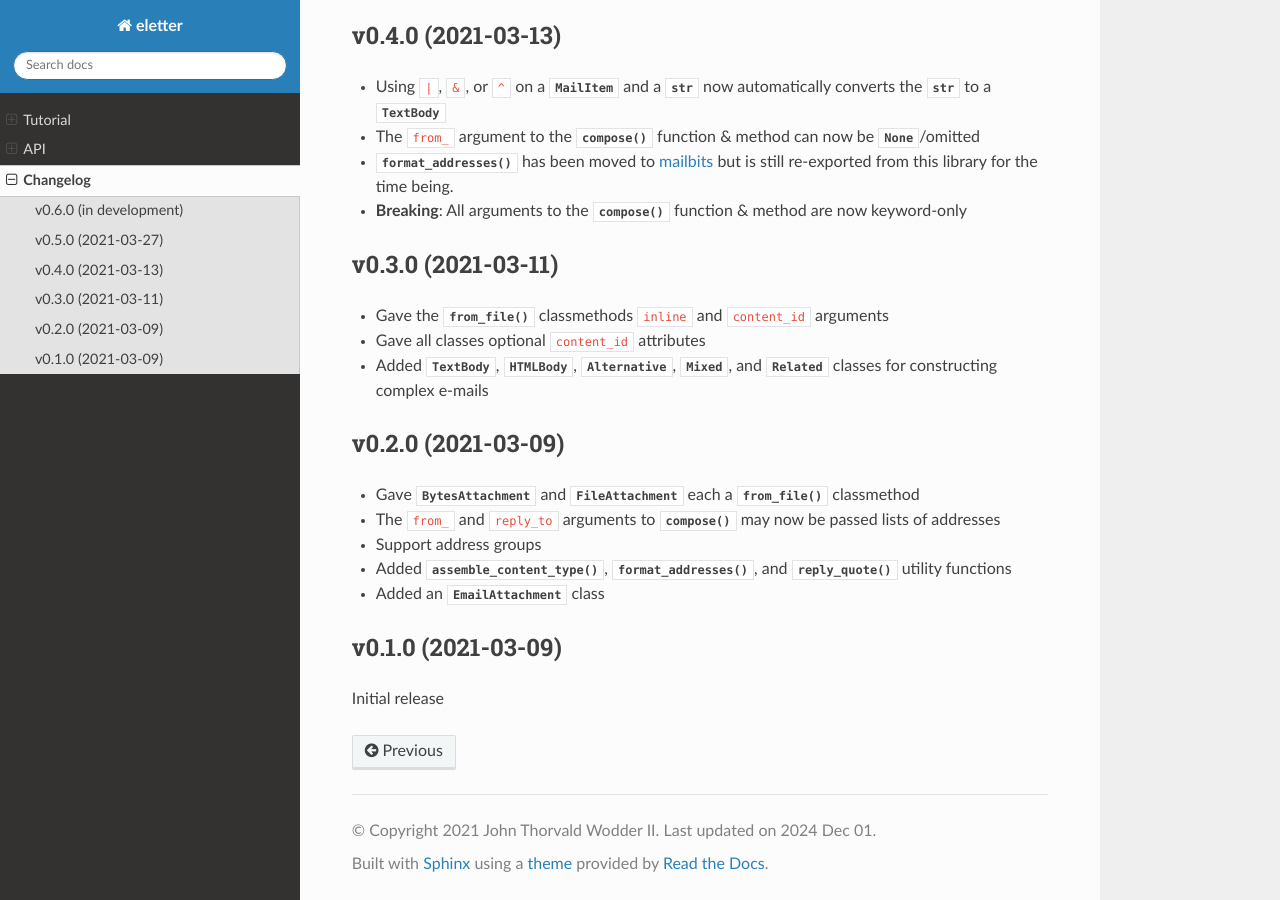
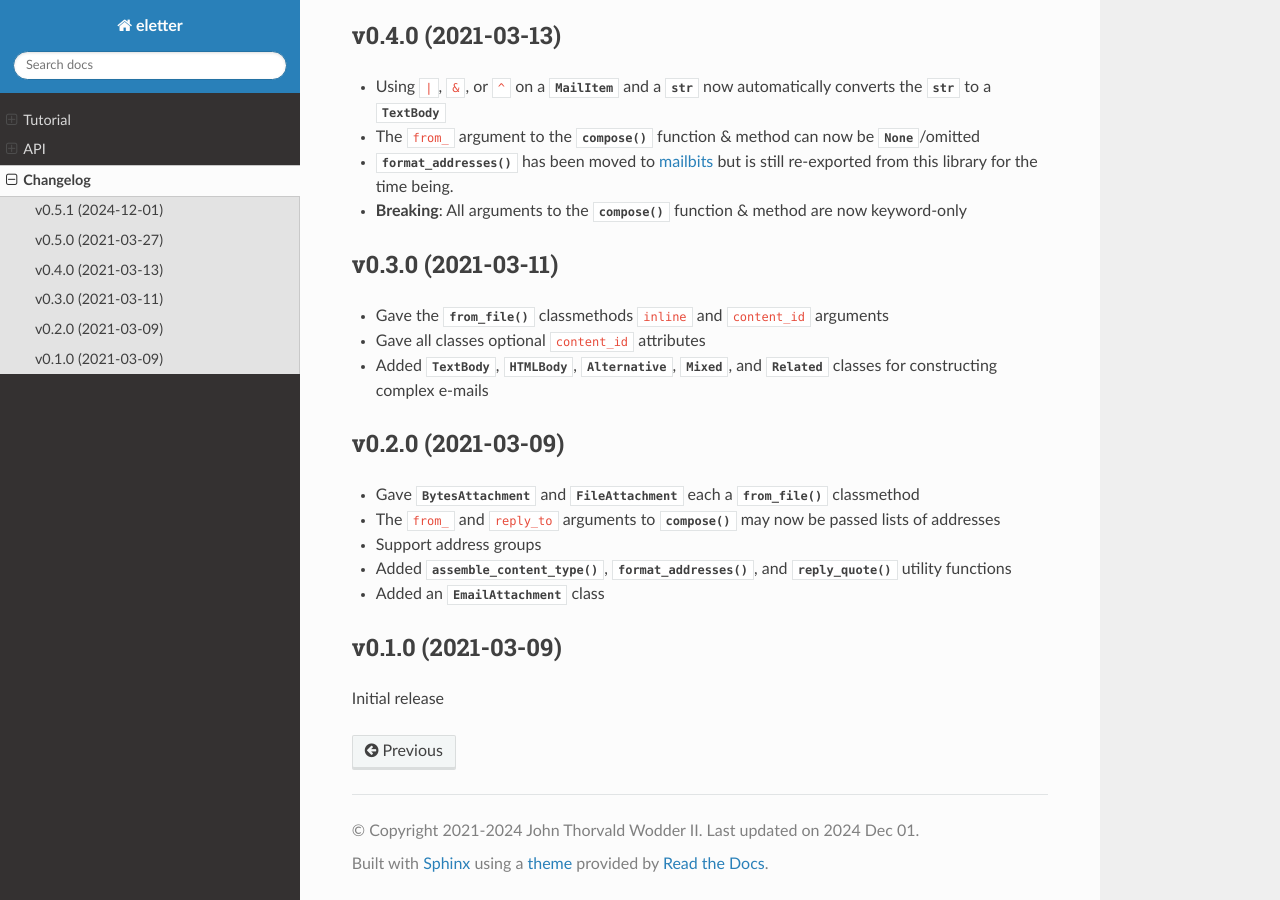
Before and after one commit to jwodder/eletter, a Sphinx documentation site: the page built from docs/changelog.rst, in a window 1280 px wide and 900 px high, scrolled down 618 px. Built offline with Sphinx 7.4.7 and the Read the Docs theme 3.1.0, drawn with Linux system fonts in a browser that asks for light colours; some of the changed text lies outside the part shown.

Commit message:
v0.5.1 — Packaging updates
- Support Python 3.10, 3.11, 3.12, and 3.13
- Drop support for Python 3.6 and 3.7
- Migrated from setuptools to hatch

```diff
--- a/docs/changelog.rst
+++ b/docs/changelog.rst
@@ -3,8 +3,8 @@
 Changelog
 =========
 
-v0.6.0 (in development)
------------------------
+v0.5.1 (2024-12-01)
+-------------------
 - Support Python 3.10, 3.11, 3.12, and 3.13
 - Drop support for Python 3.6 and 3.7
 - Migrated from setuptools to hatch
--- a/docs/conf.py
+++ b/docs/conf.py
@@ -2,7 +2,7 @@
 
 project = "eletter"
 author = "John Thorvald Wodder II"
-copyright = "2021 John Thorvald Wodder II"  # noqa: A001
+copyright = "2021-2024 John Thorvald Wodder II"  # noqa: A001
 
 extensions = [
     "sphinx.ext.autodoc",
--- a/src/eletter/__init__.py
+++ b/src/eletter/__init__.py
@@ -11,7 +11,7 @@
 more information.
 """
 
-__version__ = "0.6.0.dev1"
+__version__ = "0.5.1"
 __author__ = "John Thorvald Wodder II"
 __author_email__ = "eletter@varonathe.org"
 __license__ = "MIT"
```
Also changed, not shown: CHANGELOG.md (+2 -2 lines), 1 other file.
